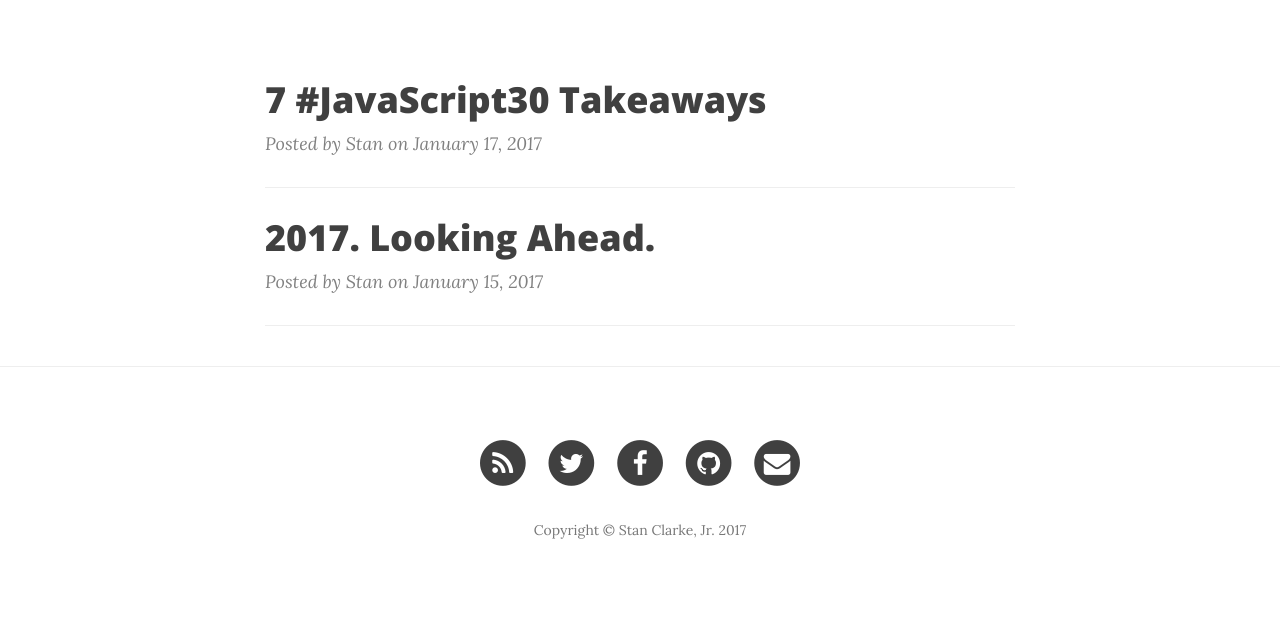
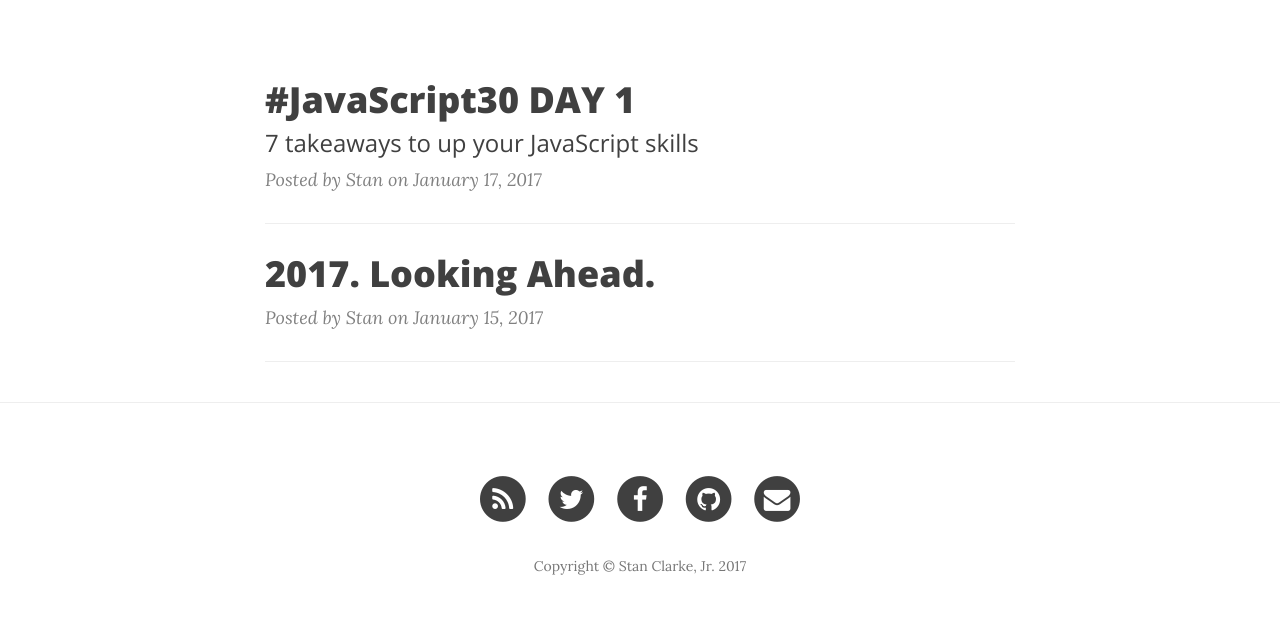
Before and after one commit to stanclarke-jr/stanclarke-jr.github.io, a Jekyll site: the page built from index.html, in a window 1280 px wide. Shown: the part 448-1090 px from the top of the page. Built offline with Jekyll 4.4.1, drawn with Linux system fonts in a browser that asks for light colours; nearby versions of some CDN libraries; the list of posts is cut into pages by our own code; before the commit the page ends 1054 px from its top, so only the background shows below that.

Commit message:
title tweaks

```diff
--- a/_posts/2017-01-17-7-key-takeaways-that-will-improve-your-javascript-skills.md
+++ b/_posts/2017-01-17-7-key-takeaways-that-will-improve-your-javascript-skills.md
@@ -1,6 +1,7 @@
 ---
 title: |-
-    7 #JavaScript30 Takeaways
+    #JavaScript30 DAY 1
+subtitle: 7 takeaways to up your JavaScript skills
 date: 2017-01-17 00:00:00 Z
 tags:
 - javascript
@@ -10,7 +11,7 @@ tags:
 author: Stan
 ---
 
-I'm so happy to have come across <a href="https://javascript30.com/">#JavaScript30</a> by <a href="http://wesbos.com/">Wes Bos</a>. What a great way to learn!
+I'm so happy to have come across <a href="https://javascript30.com/" target="_blank">#JavaScript30</a> by <a href="http://wesbos.com/">Wes Bos</a>. What a great way to learn!
 
 Ok, so here are my 7 takeaways.
 
```
